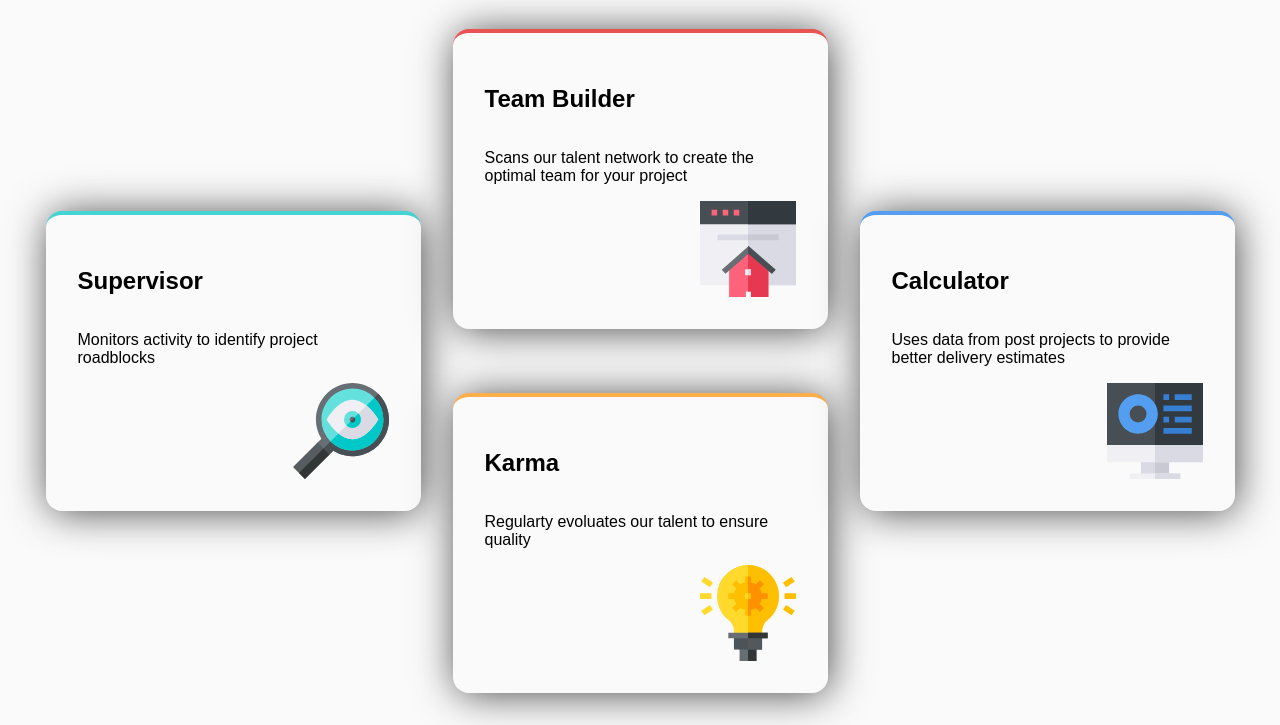
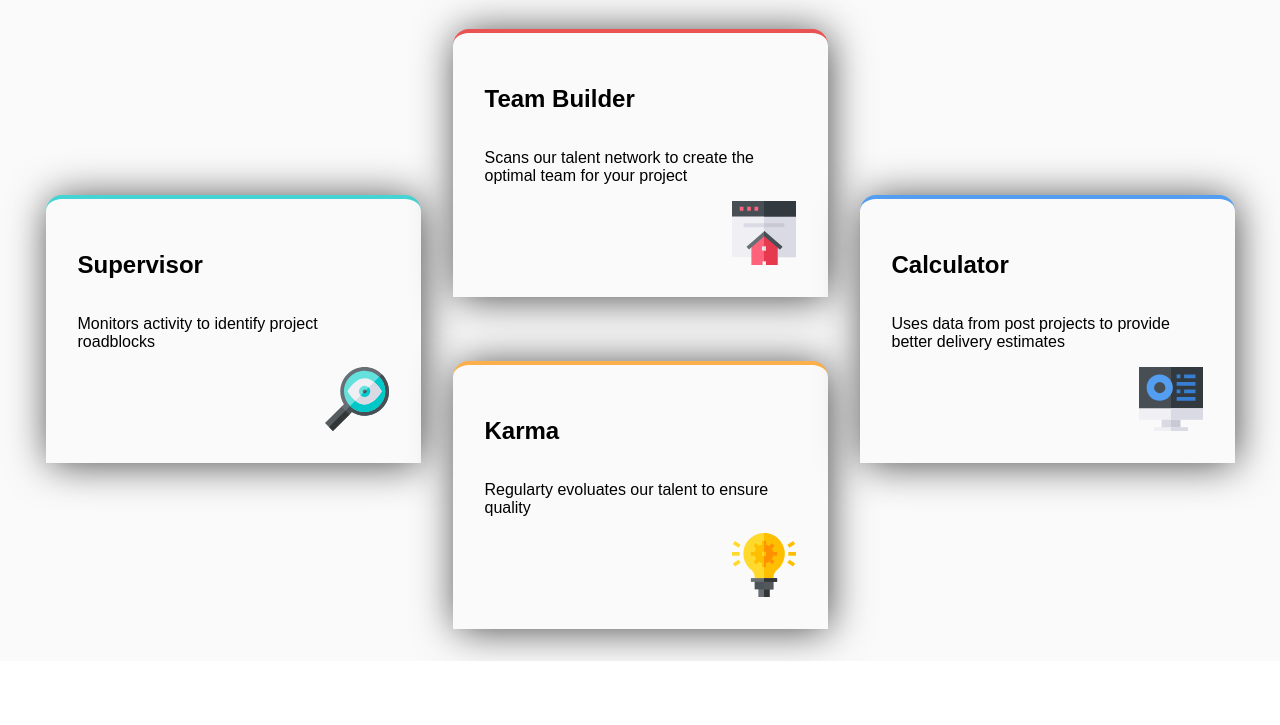
Before and after one commit to Mmarselo/Four-card-feature-section, a plain HTML site: page index.html in a window 1280 px wide. Shown: the part 215-940 px from the top of the page. After the commit the page ends 876 px from the top, so only its background shows below. Drawn offline with Linux system fonts and the light colour scheme; a web font is replaced by a local one.

Commit message:
third commit

```diff
--- a/css/style.css
+++ b/css/style.css
@@ -72,7 +72,7 @@ body{
     margin: 2em;
     box-shadow: 2px 2px 42px -2px rgba(0,0,0,0.75);
     border-top: 4px solid  hsl(0, 78%, 62%);
-    border-radius: 1em;
+    border-radius: 1em 1em 0 0;
     background-color: hsl(0, 0%, 98%);
 }
 
@@ -87,7 +87,7 @@ body{
      margin: 2em;
      box-shadow: 2px 2px 42px -2px rgba(0,0,0,0.75);
     border-top: 4px solid hsl(34, 97%, 64%);
-    border-radius: 1em;
+    border-radius: 1em 1em 0 0;
     background-color: hsl(0, 0%, 98%);
 }
 
@@ -102,7 +102,7 @@ body{
     padding: 2em;
     box-shadow: 2px 2px 42px -2px rgba(0,0,0,0.75);
     border-top: 4px solid hsl(180, 62%, 55%);
-    border-radius: 1em;
+    border-radius: 1em 1em 0 0;
     background-color: hsl(0, 0%, 98%);
 
 }
@@ -117,12 +117,12 @@ body{
     padding: 2em;
     box-shadow: 2px 2px 42px -2px rgba(0,0,0,0.75);
     border-top: 4px solid hsl(212, 86%, 64%);
-    border-radius: 1em;
+    border-radius: 1em 1em 0 0;
         background-color: hsl(0, 0%, 98%);
 }
 
 img{
-    width: 6em;
+    max-width: 6em;
     align-self: flex-end;
 
 }
```
